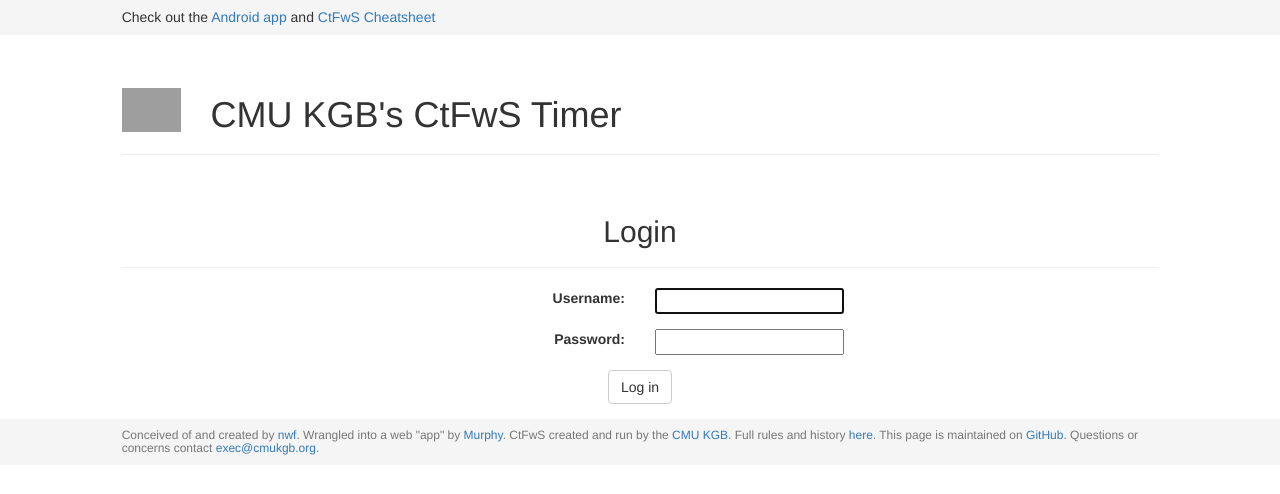
After one commit to cmukgb/ctfws-timer-web, a Django app: page /login/ in a window 1280 px wide. The commit adds this page. Shown: the top 494 px of the page. Run offline with Django 3.2, Linux system fonts and the light colour scheme; some libraries are stand-ins or nearby versions; grey boxes are pictures that could not be loaded.

Commit message:
Add login functionality to Django site

```diff
--- a/ctfws_timer/urls.py
+++ b/ctfws_timer/urls.py
@@ -16,8 +16,13 @@
 
 from django.conf.urls import include, url
 from django.contrib import admin
+from django.contrib.auth import views as auth_views
 
 urlpatterns = [
     url(r'^admin/', admin.site.urls),
+    url(r'^login/$',
+        auth_views.LoginView.as_view(template_name='login.html'),
+        name='login'),
+    url(r'^logout/$', auth_views.LogoutView.as_view()),
     url(r'^', include('main.urls')),
 ]
--- a/main/urls.py
+++ b/main/urls.py
@@ -4,4 +4,5 @@
 
 urlpatterns = [
     url(r'^$', views.index, name='index'),
+    url(r'^judge/$', views.judge, name='judge'),
 ]
--- /dev/null
+++ b/templates/base.html
@@ -0,0 +1,112 @@
+<!DOCTYPE html>
+<html lang="en">
+  <head>
+    <meta charset="utf-8">
+    <meta http-equiv="X-UA-Compatible" content="IE=edge">
+    <meta name="viewport" content="width=device-width, initial-scale=1">
+    <!-- The above 3 meta tags *must* come first in the head; any other head content must come *after* these tags -->
+
+    <title>CtFwS Timer</title>
+
+    <!-- Latest compiled and minified Bootstrap CSS -->
+    <link rel="stylesheet" href="https://maxcdn.bootstrapcdn.com/bootstrap/3.3.7/css/bootstrap.min.css" integrity="sha384-BVYiiSIFeK1dGmJRAkycuHAHRg32OmUcww7on3RYdg4Va+PmSTsz/K68vbdEjh4u" crossorigin="anonymous">
+
+    <!-- HTML5 shim and Respond.js for IE8 support of HTML5 elements and media queries -->
+    <!-- WARNING: Respond.js doesn't work if you view the page via file:// -->
+    <!--[if lt IE 9]>
+      <script src="https://oss.maxcdn.com/html5shiv/3.7.3/html5shiv.min.js"></script>
+      <script src="https://oss.maxcdn.com/respond/1.4.2/respond.min.js"></script>
+    <![endif]-->
+
+    <style>
+      .vertical-center {
+        display: flex;
+        align-items: center;
+      }
+      .grey-background {
+        background-color: #f5f5f5;
+      }
+    </style>
+
+    <!-- jQuery (necessary for Bootstrap's JavaScript plugins) -->
+    <script src="https://ajax.googleapis.com/ajax/libs/jquery/1.12.4/jquery.min.js"></script>
+    <!-- Latest compiled and minified Bootstrap JavaScript -->
+    <script src="https://maxcdn.bootstrapcdn.com/bootstrap/3.3.7/js/bootstrap.min.js" integrity="sha384-Tc5IQib027qvyjSMfHjOMaLkfuWVxZxUPnCJA7l2mCWNIpG9mGCD8wGNIcPD7Txa" crossorigin="anonymous"></script>
+
+    <!-- Latest compiled and minified MQTT Paho JavaScript -->
+    <script src="https://cdnjs.cloudflare.com/ajax/libs/paho-mqtt/1.0.1/mqttws31.min.js" type="text/javascript"></script>
+
+    {% block scripts %}
+    {% endblock %}
+  </head>
+
+  <body>
+    <header class="grey-background">
+      <div class="container-fluid">
+        <div class="row vertical-center">
+          <div class="col-sm-offset-1 col-sm-10 col-xs-12">
+            <h5>
+              Check out the
+              <a href="https://play.google.com/store/apps/details?id=com.acmetensortoys.ctfwstimer">
+                Android app
+              </a>
+              and
+              <a href="https://www.dropbox.com/s/2qjcuh5eocol0xh/CtFwS%20Cheatsheet.pdf?dl=1">
+                CtFwS Cheatsheet
+              </a>
+            </h5>
+          </div>
+        </div>
+      </div>
+    </header>
+
+    <div class="container-fluid">
+      <div class="row vertical-center">
+
+        <div class="col-sm-offset-1 col-sm-10 col-xs-12">
+          <div class="page-header">
+            <div class="row vertical-center">
+
+              <div class="col-md-1 col-sm-2 col-xs-3">
+                <a href="http://www.cmukgb.org">
+                  <img src="http://www.cmukgb.org/2013/wp-content/uploads/2013/08/shield-1.png"
+                    class="img-responsive" alt="KGB Logo">
+                </a>
+              </div>
+              <div class="col-md-11 col-sm-10 col-xs-9">
+                <h1>CMU KGB's CtFwS Timer</h1>
+              </div>
+
+            </div>
+          </div>
+        </div>
+
+      </div>
+      {% block container %}
+      {% endblock %}
+    </div>
+
+    <footer class="grey-background">
+      <div class="container-fluid">
+        <div class="row vertical-center">
+          <div class="col-sm-offset-1 col-sm-10 col-xs-12">
+            <h6 class="text-muted">
+              Conceived of and created by
+                <a href="http://www.ietfng.org/nwf/">nwf</a>.
+              Wrangled into a web "app" by
+                <a href="https://github.com/michaelfelixmurphy">Murphy</a>.
+              CtFwS created and run by the
+                <a href="http://www.cmukgb.org">CMU KGB</a>.
+              Full rules and history
+                <a href="http://www.cmukgb.org/activities/ctfws.php">here</a>.
+              This page is maintained on
+                <a href="https://github.com/cmukgb/ctfws-timer-page">GitHub</a>.
+              Questions or concerns contact
+                <a href="mailto:exec@cmukgb.org">exec@cmukgb.org</a>.
+            </h6>
+          </div>
+        </div>
+      </div>
+    </footer>
+  </body>
+</html>
--- /dev/null
+++ b/templates/login.html
@@ -0,0 +1,76 @@
+{% extends "base.html" %}
+
+{% block container %}
+    <div class="row vertical-center">
+			<div class="col-sm-offset-1 col-sm-10 col-xs-12">
+				<div class="page-header">
+					<h2 class="text-center">
+						Login
+					</h2>
+				</div>
+			</div>
+		</div>
+
+    {% if form.errors %}
+      <div class="row vertical-center">
+        <div class="col-sm-offset-1 col-sm-10 col-xs-12">
+					<p class="text-center">
+            Your username and password didn't match. Please try again.
+          </p>
+        </div>
+      </div>
+    {% endif %}
+
+		{% if next %}
+      <div class="row vertical-center">
+        <div class="col-sm-offset-1 col-sm-10 col-xs-12">
+          {% if user.is_authenticated %}
+            <p class="text-center">
+              Your account doesn't have access to this page. To proceed,
+              please login with an account that has access.
+            </p>
+          {% else %}
+            <p class="text-center">
+              Please login to see this page.
+            </p>
+          {% endif %}
+        </div>
+      </div>
+		{% endif %}
+
+    <form class="form-horizontal" method="post" action="{% url 'login' %}">
+      {% csrf_token %}
+      <div class="form-group">
+        <div class="col-sm-offset-1 col-sm-5 col-xs-6">
+          <div class="pull-right">
+            {{ form.username.label_tag }}
+          </div>
+        </div>
+        <div class="col-sm-5 col-xs-6">
+          <div class="pull-left">
+            {{ form.username }}
+          </div>
+        </div>
+      </div>
+      <div class="form-group">
+        <div class="col-sm-offset-1 col-sm-5 col-xs-6">
+          <div class="pull-right">
+            {{ form.password.label_tag }}
+          </div>
+        </div>
+        <div class="col-sm-5 col-xs-6">
+          <div class="pull-left">
+            {{ form.password }}
+          </div>
+        </div>
+      </div>
+      <div class="form-group">
+        <div class="col-sm-offset-1 col-sm-10 col-xs-12">
+          <button type="submit" class="center-block btn btn-default">
+            Log in
+          </button>
+        </div>
+      </div>
+      <input type="hidden" name="next" value="{{ next }}" />
+    </form>
+{% endblock %}
```
Also changed, not shown: ctfws_timer/settings.py (+11 -1 lines), main/views.py (+9 -0 lines), templates/timer.html (renamed from pages/timer.html, +5 -106 lines).
